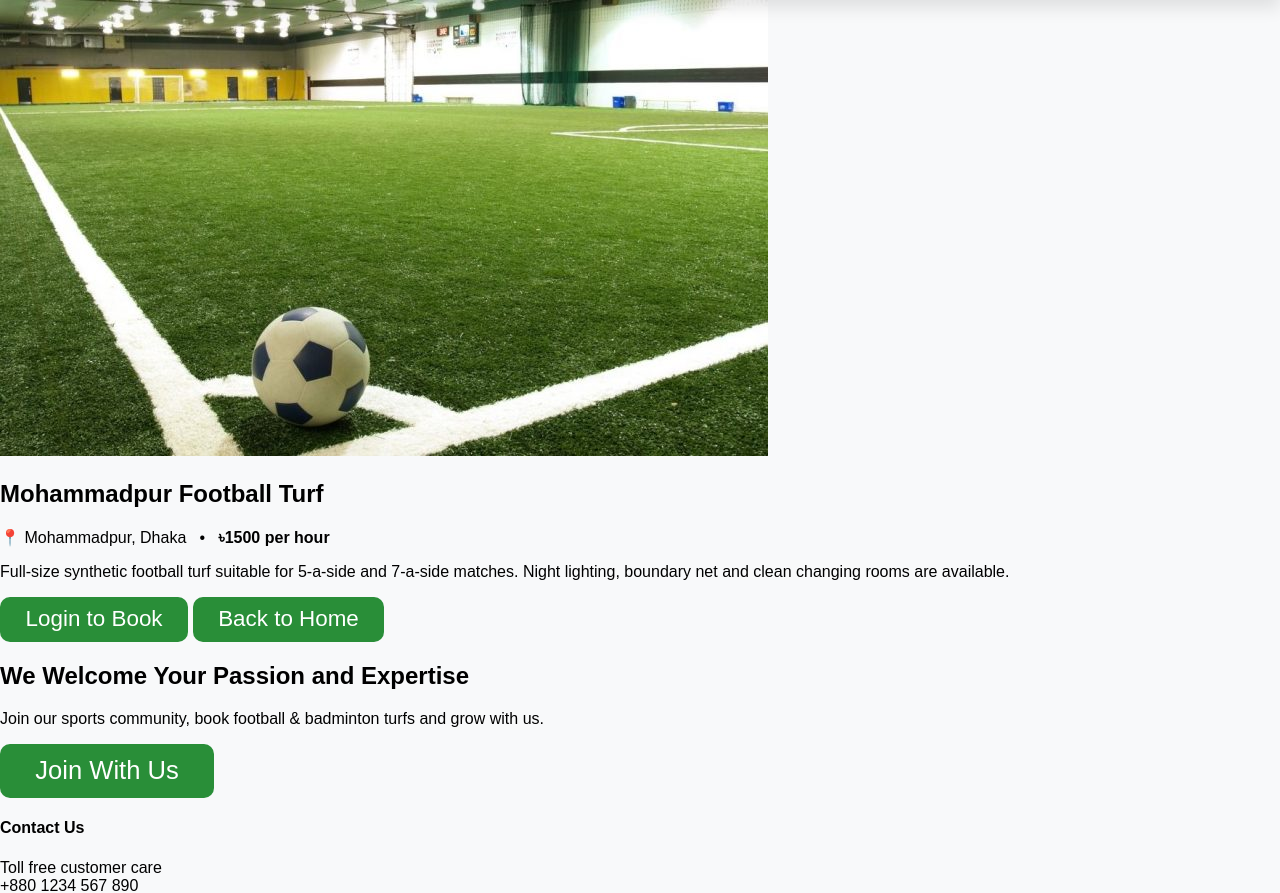
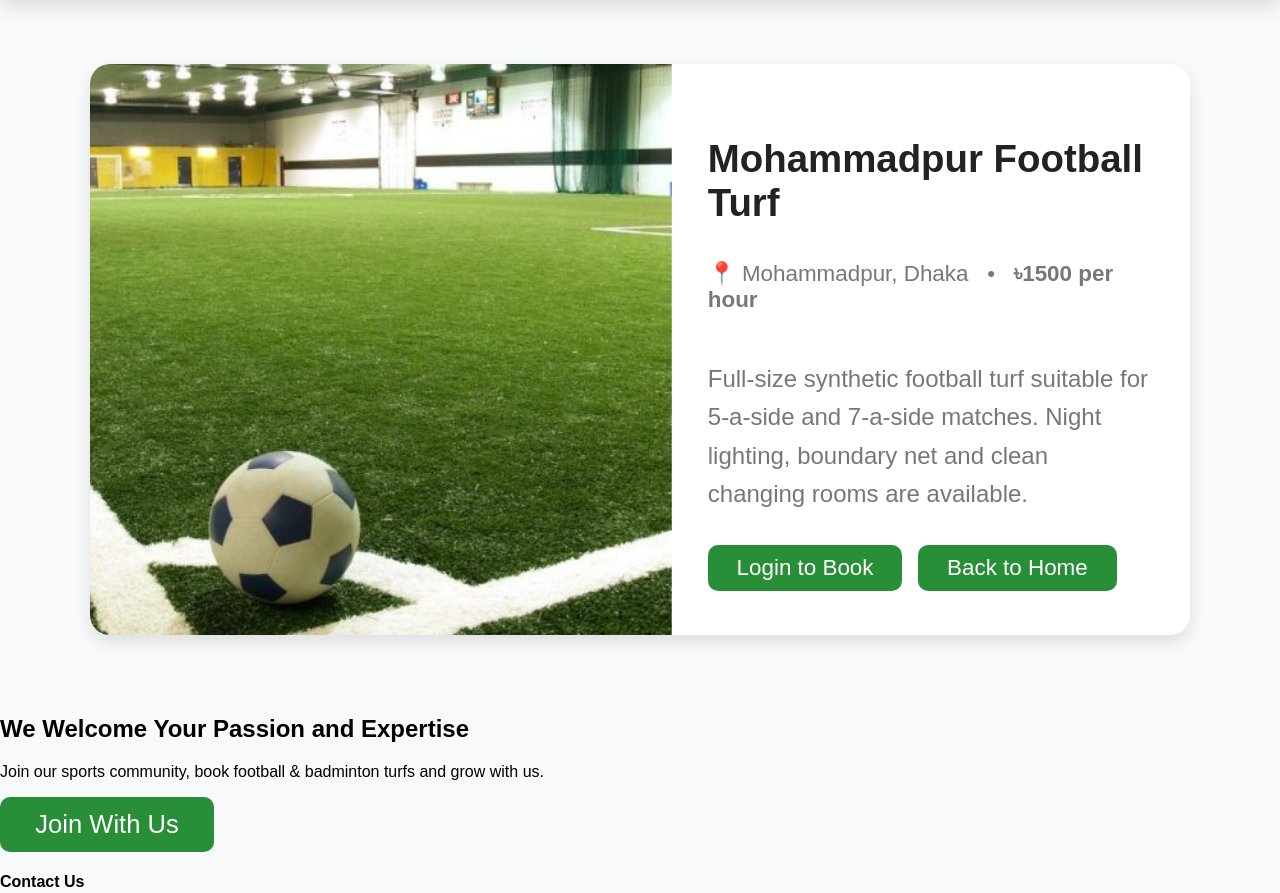
Before and after one commit to Jihad08-coder/Turf_Booking_System, a PHP site: page /pages/football_turf.php in a window 1280 px wide. Shown: the part 79-972 px from the top of the page. Run offline with PHP 8.4, Linux system fonts and the light colour scheme.

Commit message:
turf details pag

```diff
--- a/css/home_style.css
+++ b/css/home_style.css
@@ -369,6 +369,113 @@
 
 
 
+
+/* =========================
+   TURF DETAIL PAGE
+   ========================= */
+
+.turf-detail {
+    width: 90%;
+    max-width: 1100px;
+    margin: 4rem auto 5rem;
+}
+
+.turf-detail-card {
+    display: grid;
+    grid-template-columns: minmax(0, 1.1fr) minmax(0, 1fr);
+    gap: 0;
+    background: #ffffff;
+    border-radius: 20px;
+    box-shadow: var(--box-shadow);
+    overflow: hidden;
+}
+
+/* left side image */
+.turf-detail-image {
+    position: relative;
+    min-height: 260px;
+}
+
+.turf-detail-image img {
+    width: 100%;
+    height: 100%;
+    object-fit: cover;
+    display: block;
+    transform: scale(1.02);
+}
+
+/* right side content */
+.turf-detail-body {
+    padding: 2.6rem 2.6rem 2.8rem;
+    display: flex;
+    flex-direction: column;
+    justify-content: center;
+}
+
+.turf-detail-body h2 {
+    font-size: 2.4rem;
+    margin-bottom: 0.8rem;
+    color: var(--black);
+}
+
+.turf-detail-meta {
+    font-size: 1.4rem;
+    color: var(--light-black);
+    margin-bottom: 1.4rem;
+}
+
+.turf-detail-text {
+    font-size: 1.5rem;
+    color: var(--light-black);
+    line-height: 1.6;
+    margin-bottom: 2rem;
+}
+
+/* actions (buttons) */
+.turf-detail-actions {
+    display: flex;
+    flex-wrap: wrap;
+    gap: 1rem;
+}
+
+/* small button style reuse */
+.btn-small {
+    font-size: 1.4rem;
+    padding: 0.6rem 1.8rem;
+}
+
+/* outline button for back */
+.btn-outline {
+    background: transparent;
+    color: var(--main-color);
+    border: 1px solid var(--main-color);
+    font-weight: 500;
+}
+
+.btn-outline:hover {
+    background: var(--main-color);
+    color: #fff;
+}
+
+/* =========================
+   RESPONSIVE
+   ========================= */
+@media (max-width: 900px) {
+    .turf-detail-card {
+        grid-template-columns: 1fr;
+    }
+
+    .turf-detail-body {
+        padding: 2rem 1.8rem 2.4rem;
+    }
+}
+
+
+
+
+
+
+
 /* =========================
    ADMIN DASHBOARD(done)
 ========================= */
```
